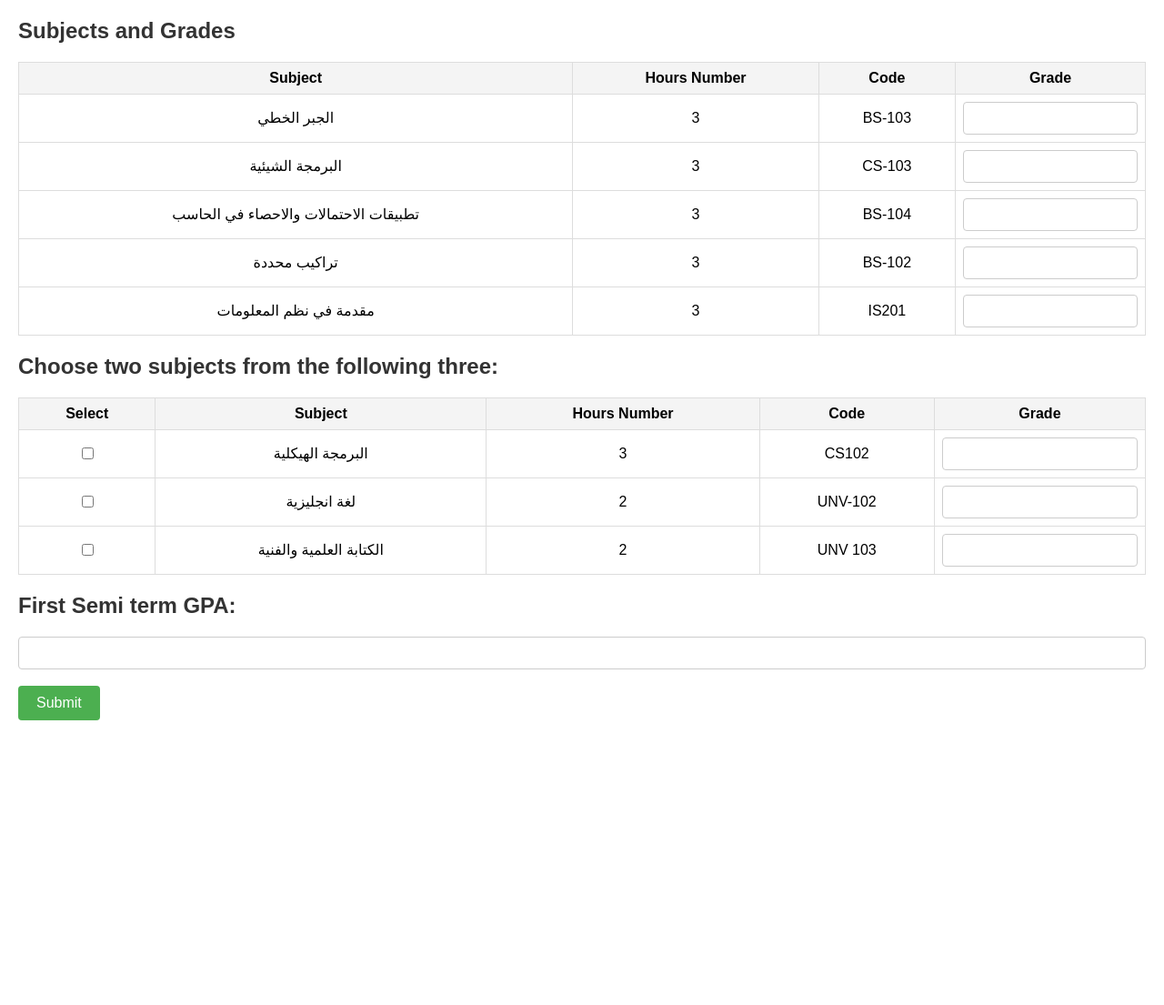
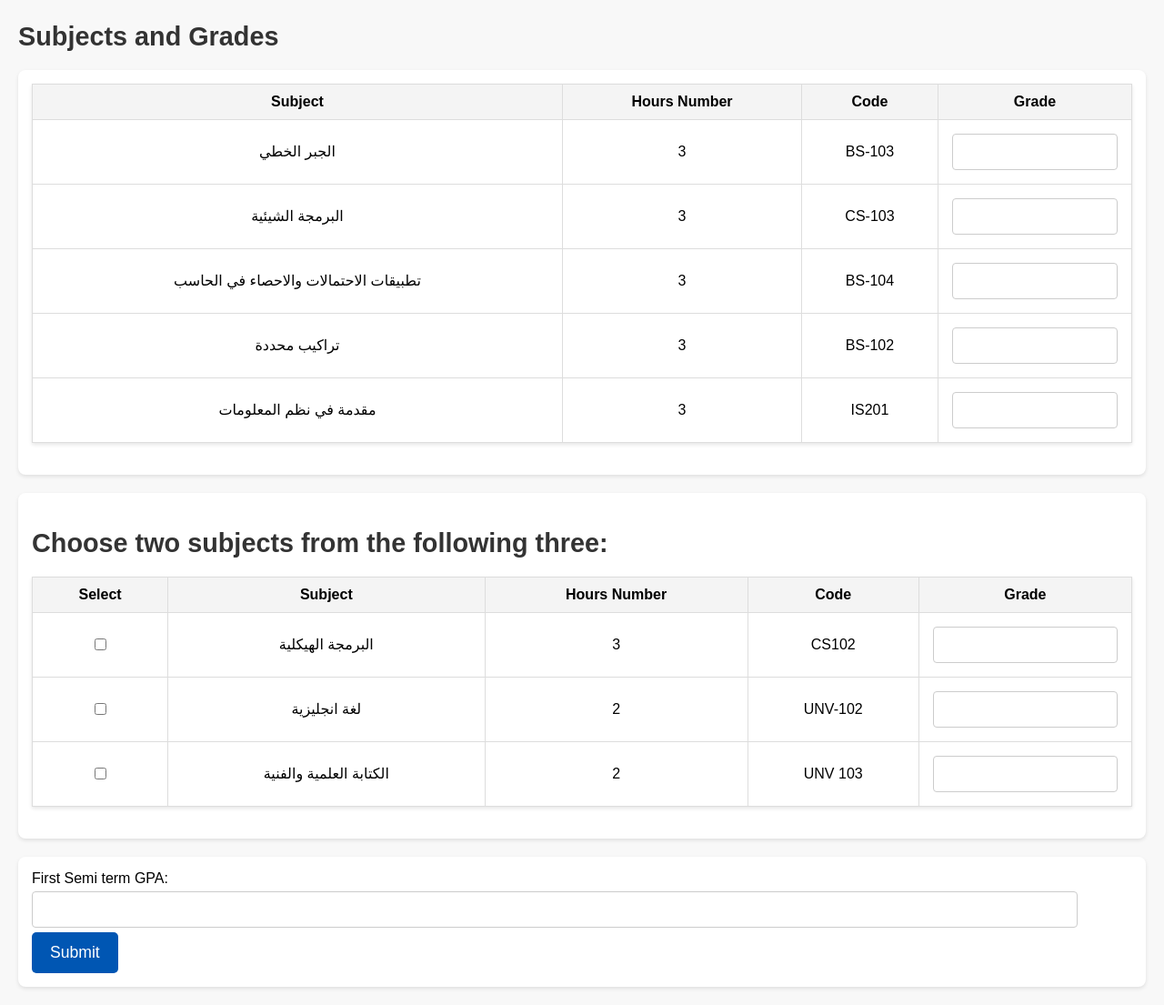
Before and after one commit to ahmed-ellaban/GBA-Calc, a Flask app: page / in a window 1280 px wide. Shown: the whole page at 91% size. Before the commit the page ends 792 px from the top, so only its background shows below. Run offline with Flask 3, Linux system fonts and the light colour scheme.

Commit message:
changing the design using chatgpt

```diff
--- a/templates/homepage.html
+++ b/templates/homepage.html
@@ -8,11 +8,13 @@
         body {
             font-family: Arial, sans-serif;
             margin: 20px;
+            background: #f8f8f8;
         }
 
         h2 {
             color: #333;
-            font-size: 1.5em;
+            font-size: 1.8em;
+            margin-bottom: 20px;
         }
 
         table {
@@ -20,11 +22,13 @@
             border-collapse: collapse;
             margin-bottom: 20px;
             font-size: 1em;
+            background: white;
+            box-shadow: 0 2px 4px rgba(0, 0, 0, 0.1);
         }
 
         th, td {
             border: 1px solid #ddd;
-            padding: 8px;
+            padding: 10px;
             text-align: center;
         }
 
@@ -34,8 +38,9 @@
         }
 
         input[type="number"], input[type="text"] {
-            width: 100%;
-            padding: 8px;
+            width: 95%;
+            padding: 10px;
+            margin: 5px 0;
             box-sizing: border-box;
             border: 1px solid #ccc;
             border-radius: 4px;
@@ -43,84 +48,57 @@
         }
 
         input[type="submit"] {
-            background-color: #4CAF50;
+            background-color: #0056b3;
             color: white;
-            padding: 10px 20px;
+            padding: 12px 20px;
             border: none;
-            border-radius: 4px;
+            border-radius: 5px;
             cursor: pointer;
-            font-size: 1em;
+            font-size: 1.1em;
+            transition: background-color 0.3s ease;
         }
 
         input[type="submit"]:hover {
-            background-color: #45a049;
+            background-color: #004494;
         }
 
-        .result-table {
+        .gpa-input {
+            width: 25%;
+            display: inline-block; /* Keep inline with label */
+            margin-left: 10px; /* Space between label and input */
+        }
+
+        .form-section {
+            background: white;
+            padding: 15px;
+            border-radius: 8px;
+            box-shadow: 0 2px 4px rgba(0, 0, 0, 0.1);
+            margin-bottom: 20px;
+        }
+
+        .results-container {
+            padding: 15px;
+            background: white;
+            border-radius: 5px;
+            box-shadow: 0 2px 4px rgba(0, 0, 0, 0.1);
             margin-top: 20px;
         }
 
-        .result-table th {
-            background-color: #f4f4f4;
+        .results-container h2 {
+            color: #333;
+            font-size: 1.5em;
+            margin-bottom: 10px;
         }
 
-        .gpa-input {
-            width: auto;
-            display: inline-block;
-        }
-
-        .result-table {
-            margin-top: 20px;
-            border: 1px solid #ddd;
-        }
-
-        .result-table th, .result-table td {
-            border: 1px solid #ddd;
-            padding: 8px;
-            text-align: right;
-        }
-
-        .result-table th {
-            background-color: #f9f9f9;
-            font-weight: bold;
-        }
-
-        .result-container {
-            margin-top: 20px;
-            padding: 15px;
-            border: 1px solid #ddd;
-            border-radius: 5px;
-            background-color: #f9f9f9;
-        }
-
-        .result-container p {
+        .results-container p {
+            font-size: 1.1em;
             margin: 5px 0;
-            font-size: 1.1em;
         }
 
         @media (max-width: 768px) {
-            h2 {
-                font-size: 1.2em;
-            }
-
-            th, td {
-                padding: 6px;
-                font-size: 0.9em;
-            }
-
-            input[type="number"], input[type="text"], .gpa-input {
-                font-size: 0.9em;
-                padding: 6px;
-            }
-
-            .gpa-input {
+            .gpa-input, input[type="number"], input[type="text"] {
                 width: 100%;
-                display: block;
-                margin-top: 10px;
-            }
-
-            .result-container p {
-                font-size: 1em;
+                display: block; /* Full width on mobile */
             }
         }
     </style>
@@ -201,6 +179,7 @@
 <body>
 <h2>Subjects and Grades</h2>
 <form id="gradesForm" onsubmit="validateSelection(event)">
+    <div class="form-section">
         <table>
             <thead>
             <tr>
@@ -243,9 +222,9 @@
             </tr>
             </tbody>
         </table>
-
+    </div>
+    <div class="form-section">
         <h2>Choose two subjects from the following three:</h2>
-
         <table>
             <thead>
             <tr>
@@ -262,7 +241,6 @@
                 <td>البرمجة الهيكلية</td>
                 <td>3</td>
                 <td>CS102</td>
-
                 <td><input type="number" max="100" min="0" name="optional-CS102"></td>
             </tr>
             <tr>
@@ -281,15 +259,15 @@
             </tr>
             </tbody>
         </table>
-
-    <h2>First Semi term GPA:</h2>
-    <input type="number" max="4" min="0" step="0.01" name="first_semiterm_gpa" class="gpa-input" required>
-
-    <br><br>
+    </div>
+    <div class="form-section">
+        <label for="first_semiterm_gpa">First Semi term GPA:</label>
+        <input type="number" id="first_semiterm_gpa" max="4" min="0" step="0.01" name="first_semiterm_gpa"
+               class="gpa-input" required>
         <input type="submit" value="Submit">
+    </div>
 </form>
 
 <div id="results"></div>
-
 </body>
 </html>
```
Lines whose indentation alone changed are shown as unchanged.
